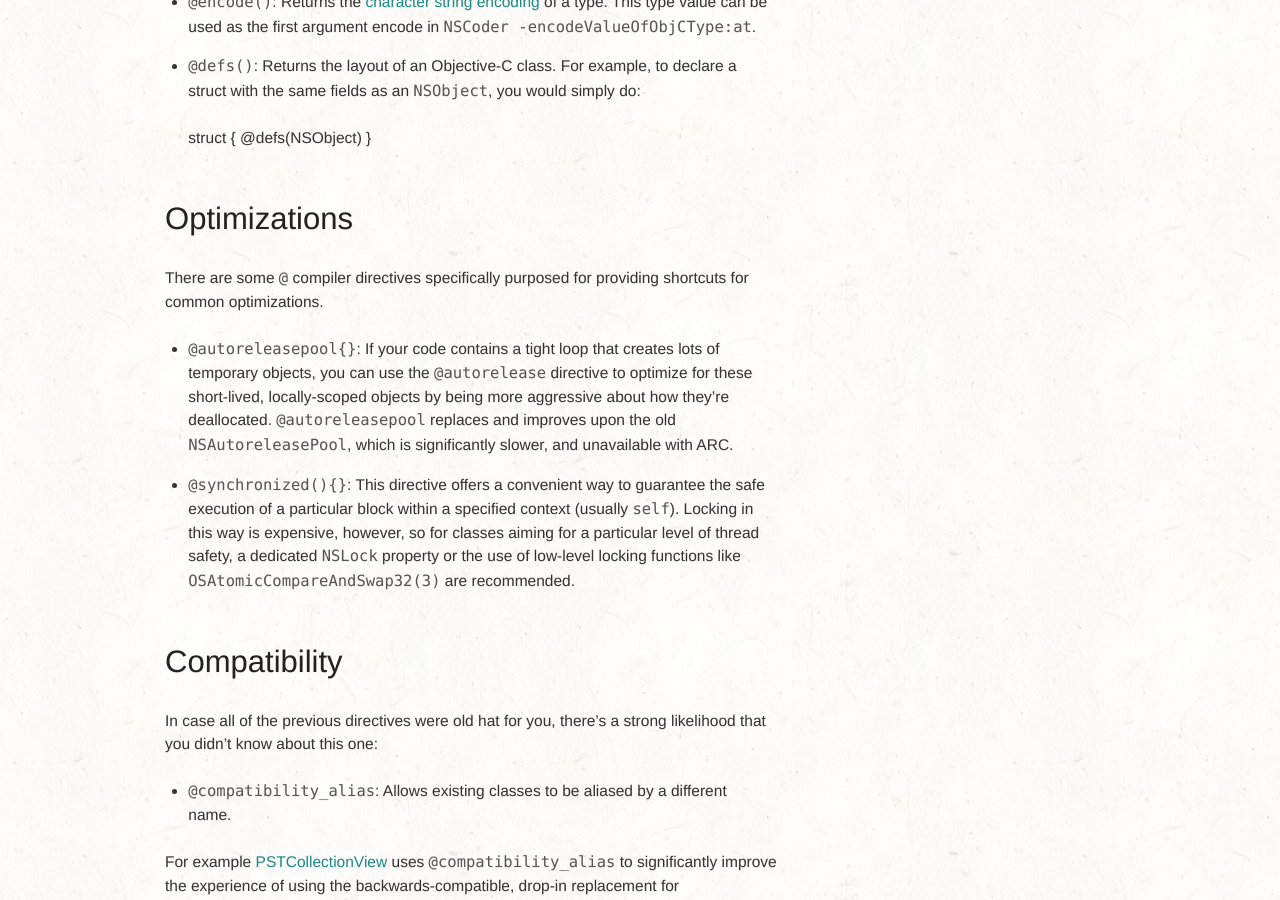
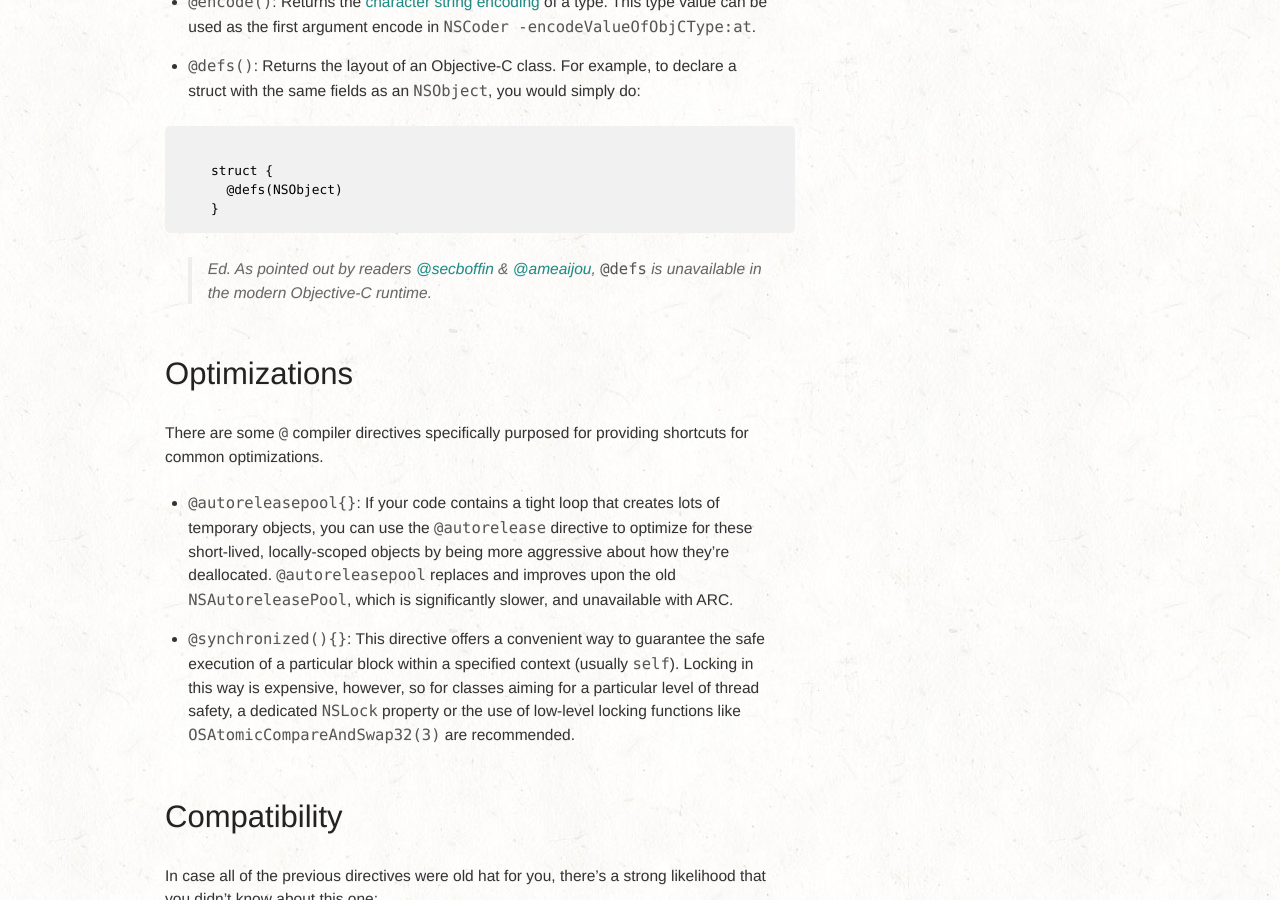
Before and after one commit to NSHipster/articles, a Jekyll site: the page built from _posts/2012-10-08-at-compiler-directives.md, in a window 1280 px wide and 900 px high, scrolled down 7020 px. Built offline with Jekyll 4.4.1, drawn with Linux system fonts in a browser that asks for light colours; comment, search, counter and statistics services are not loaded.

Commit message:
Adding note about unavailability of @defs in the modern Objective-C runtime (thanks @secboffin & @ameaijou)

```diff
--- a/_posts/2012-10-08-at-compiler-directives.md
+++ b/_posts/2012-10-08-at-compiler-directives.md
@@ -207,9 +207,13 @@ For most of us, at least most of the time, coming into this knowledge is but an
 - `@encode()`: Returns the [character string encoding](http://developer.apple.com/library/mac/#documentation/Cocoa/Conceptual/ObjCRuntimeGuide/Articles/ocrtTypeEncodings.html) of a type. This type value can be used as the first argument encode in `NSCoder -encodeValueOfObjCType:at`.
 - `@defs()`: Returns the layout of an Objective-C class. For example, to declare a struct with the same fields as an `NSObject`, you would simply do:
 
+<pre><code>
     struct {
       @defs(NSObject)
     }
+</code></pre>
+
+> Ed. As pointed out by readers [@secboffin](http://twitter.com/secboffin) & [@ameaijou](http://twitter.com/ameaijou), `@defs` is unavailable in the modern Objective-C runtime.
 
 ## Optimizations
 
```
